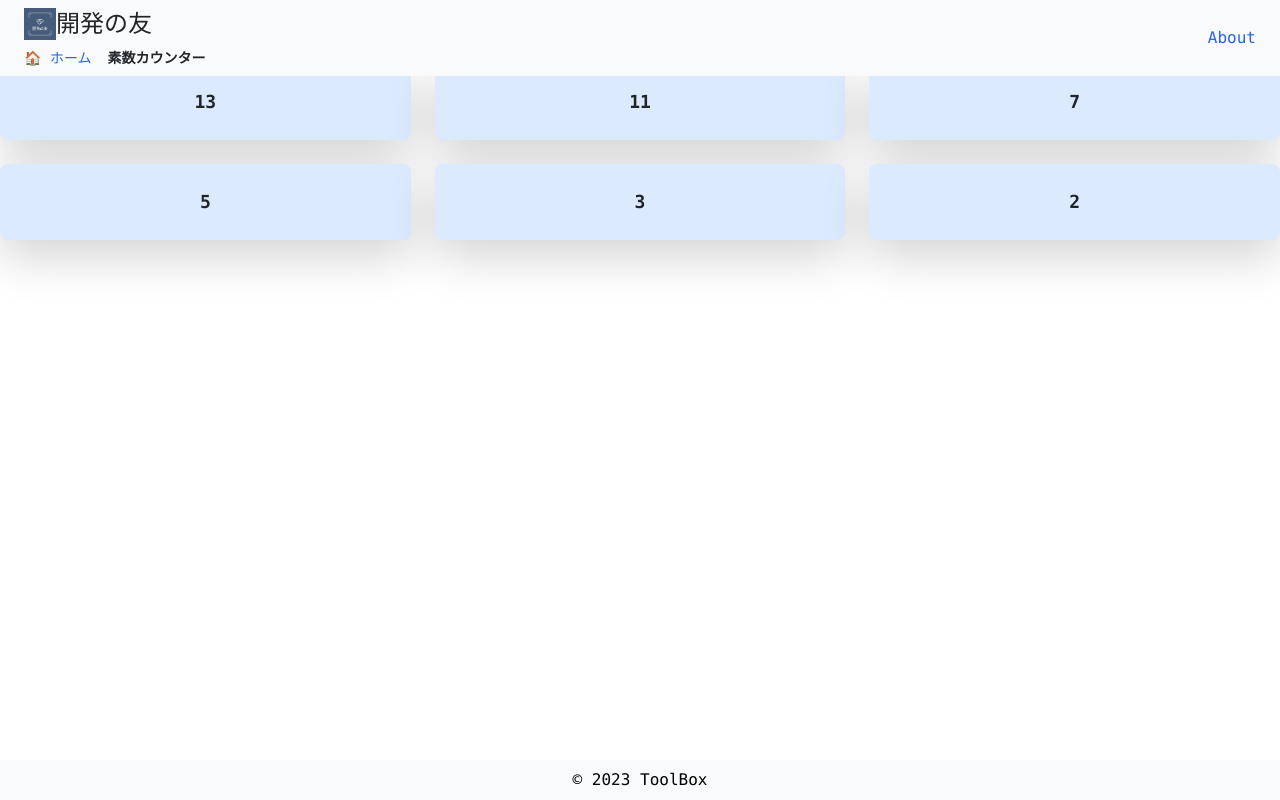
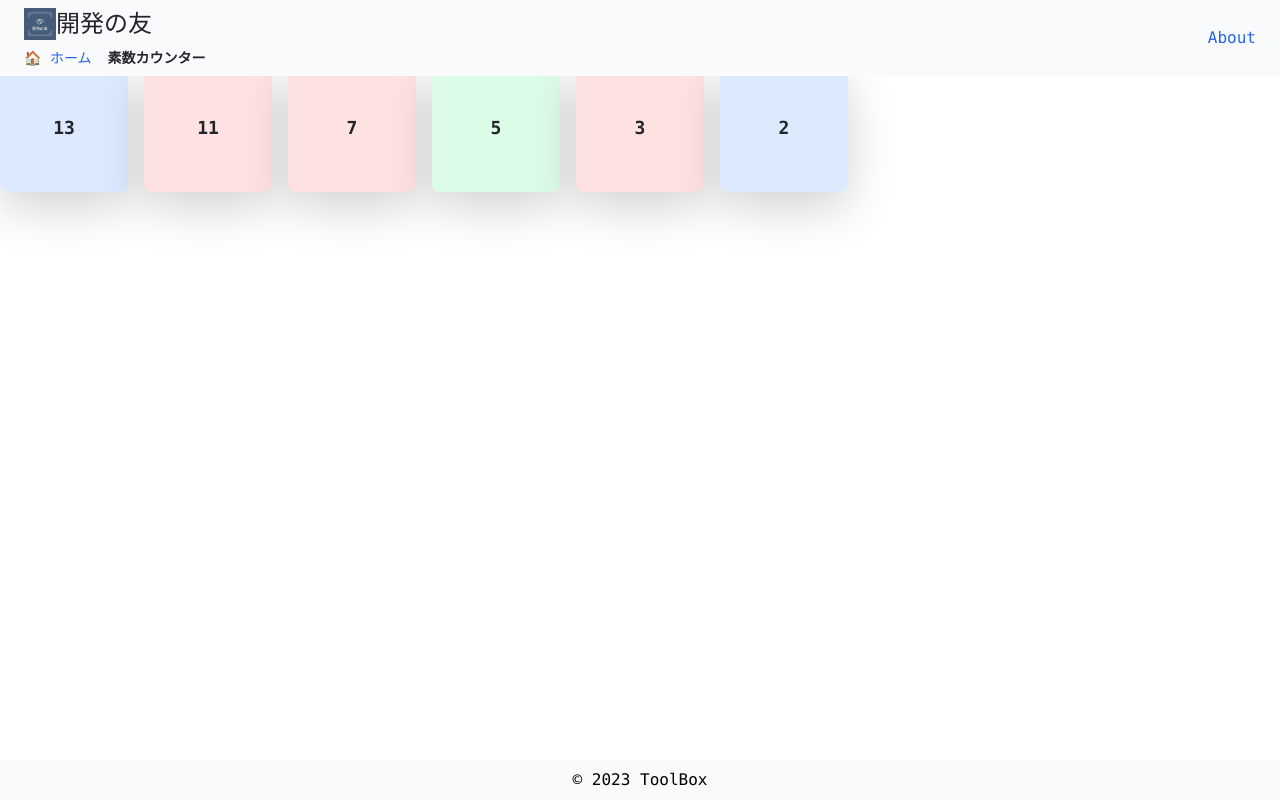
Before and after one commit to foresukecom/toolbox, a Vue app: page /sosu in a window 1280 px wide. Built offline with nearby package versions, Linux system fonts and the light colour scheme; no server answers.

Commit message:
💄 デザイン修正

```diff
--- a/src/views/SosuCounter.vue
+++ b/src/views/SosuCounter.vue
@@ -1,7 +1,8 @@
 <template>
-  <div class="grid grid-cols-2 md:grid-cols-3 gap-4">
+  <div class="flexible-grid">
     <div v-for="(prime, index) in displayedPrimes" :key="index"
-      class="flex justify-center items-center h-auto max-w-full rounded-lg bg-blue-100 p-4 shadow-lg">
+         class="flex justify-center items-center rounded-lg shadow-lg"
+         :class="prime.color" style="height: 128px;">
       <span class="text-lg font-bold">{{ prime.number }}</span>
     </div>
   </div>
@@ -12,23 +13,21 @@ export default {
   data() {
     return {
       currentNumber: 2,
-      displayedPrimes: [],
+      displayedPrimes: [], // 素数とその色を保持する配列
+      colors: ['bg-blue-100', 'bg-red-100', 'bg-green-100', 'bg-yellow-100', 'bg-purple-100'], // 使用する色の配列
     };
   },
   mounted() {
     this.findNextPrime();
   },
-  beforeUnmount() {
-    if (this.timeoutId) {
-      clearTimeout(this.timeoutId);
-    }
-  },
   methods: {
     findNextPrime() {
       const addPrime = () => {
         if (this.isPrime(this.currentNumber)) {
-          // 配列の先頭に新しい素数を追加
-          this.displayedPrimes.unshift({ number: this.currentNumber });
+          // 色の配列からランダムに色を選択
+          const color = this.colors[Math.floor(Math.random() * this.colors.length)];
+          // 配列の先頭に新しい素数とその色を追加
+          this.displayedPrimes.unshift({ number: this.currentNumber, color });
           return true;
         }
         return false;
@@ -47,13 +46,13 @@ export default {
       return num > 1;
     },
   },
-
-  adjustNextCall() {
-    const now = new Date();
-    const nextCallDelay = 1000 - (now.getMilliseconds());
-    this.timeoutId = setTimeout(() => {
-      this.findNextPrime();
-    }, nextCallDelay);
-  },
 };
 </script>
+
+<style>
+.flexible-grid {
+  display: grid;
+  grid-template-columns: repeat(auto-fill, minmax(128px, 1fr));
+  gap: 1rem;
+}
+</style>
```
